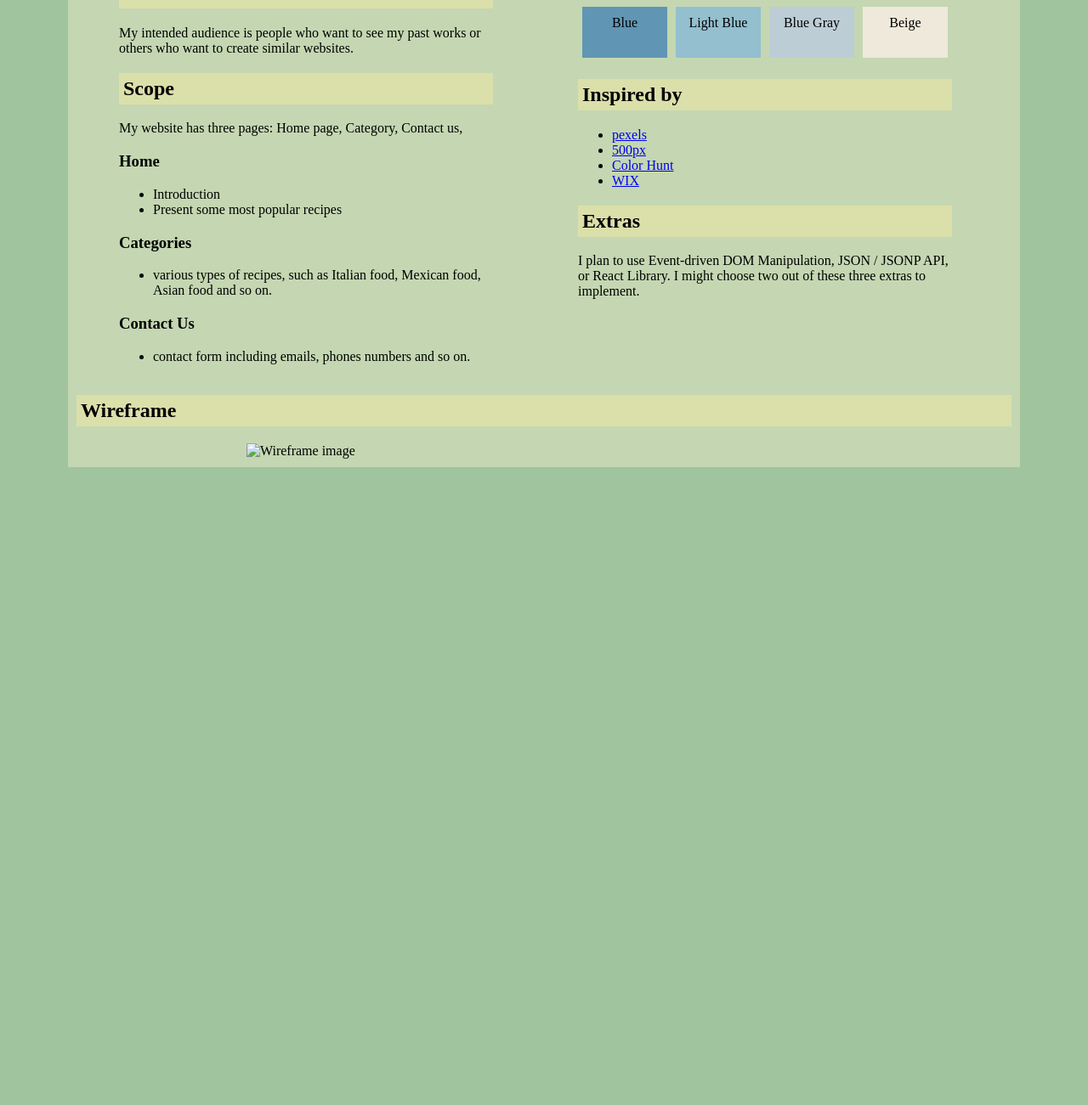
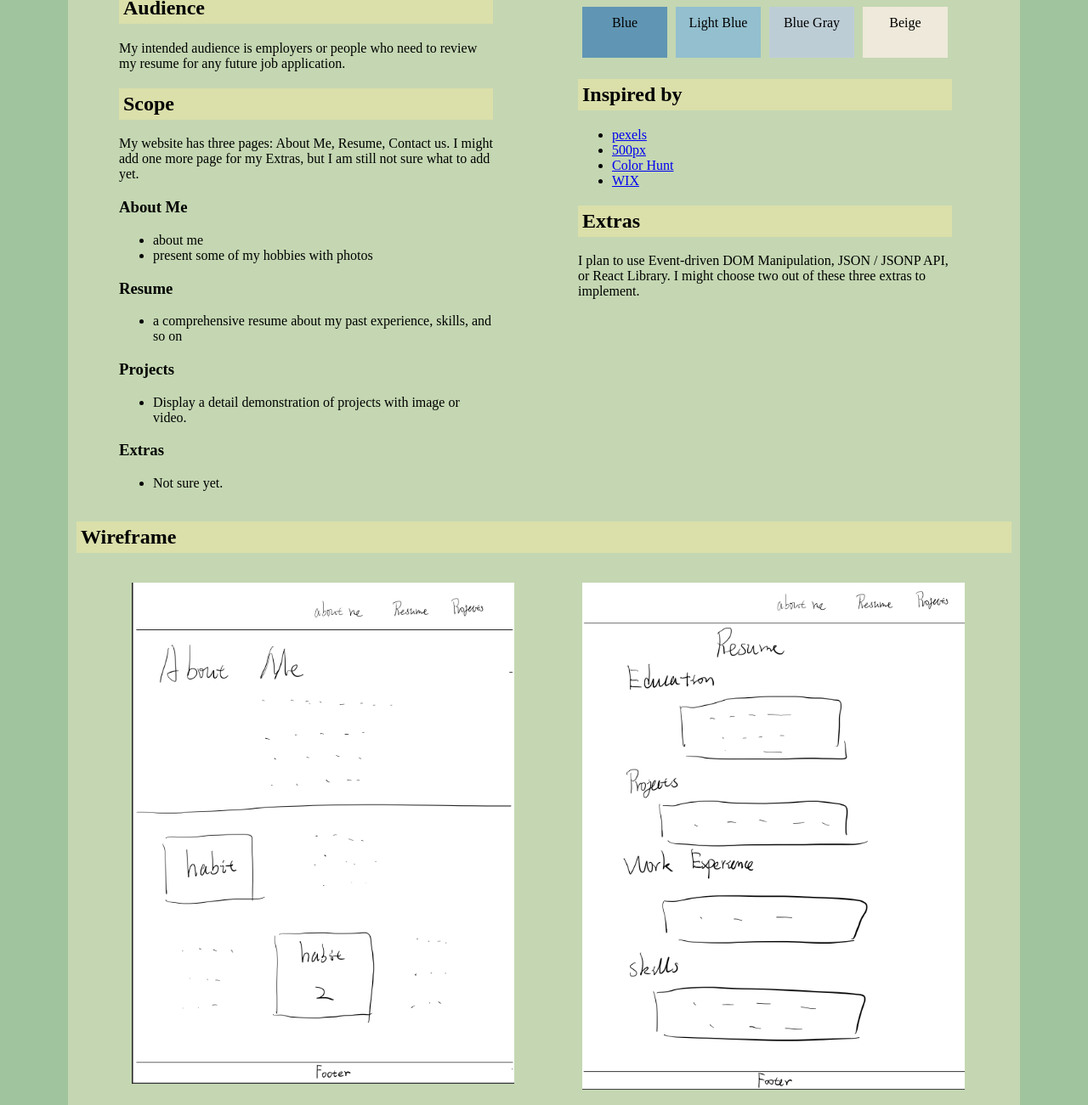
Before and after one commit to uscwebdev/itp301-submissions-Twyla123, a plain HTML site: page assignment_08/ITP301_final_project_propsal.html in a window 1280 px wide. Shown: the part 178-1479 px from the top of the page at 85% size. Before the commit the page ends 800 px from the top, so only its background shows below. Drawn offline with Linux system fonts and the light colour scheme.

Commit message:
upload assignment8

```diff
--- a/assignment_08/ITP301_final_project_propsal.html
+++ b/assignment_08/ITP301_final_project_propsal.html
@@ -70,6 +70,18 @@
 		margin: 0px 200px;
 	}
 
+	.wireframe img{
+		width: 450px;
+		height: auto;
+		padding: 15px;
+		float: left;
+		margin: 0px 0px 10px 50px;
+
+
+	}
+
+
+
 
 	</style>
 </head>
@@ -82,31 +94,36 @@
 
 	<div class="column">
 		<h2>Topic</h2>
-		<p> My website topic is my photography portfolio, because I like taking photos, and want to create a collection of photos taken by me. </p>
+		<p> For this final project, I plan to create my personal resume/CV, because I want my resume to look more creative and different. And this project allows me apply what I learned from the class to my life. </p>
 
 		<h2>Audience</h2>
-		<p> My intended audience is people who want to see my past works or others who want to create similar websites. </p>
+		<p> My intended audience is employers or people who need to review my resume for any future job application. </p>
 
 
 		<h2>Scope</h2>
-		<p>My website has three pages: Home page, Category, Contact us, </p>
+		<p>My website has three pages: About Me, Resume, Contact us. I might add one more page for my Extras, but I am still not sure what to add yet. </p>
 
 
-		<h3>Home</h3>
+		<h3>About Me</h3>
 		<ul>
-		<li>Introduction</li>
-		<li>Present some most popular recipes</li>
+		<li>about me</li>
+		<li>present some of my hobbies with photos</li>
 		</ul>
 
-		<h3>Categories</h3>
+		<h3>Resume</h3>
 		<ul>
-		<li>various types of recipes, such as Italian food, Mexican food, Asian food and so on.</li>
+		<li>a comprehensive resume about my past experience, skills, and so on</li>
 		</ul>
 
 
-		<h3>Contact Us</h3>
+		<h3>Projects</h3>
 		<ul>
-		<li>contact form including emails, phones numbers and so on.</li>
+		<li>Display a detail demonstration of projects with image or video.</li>
+		</ul>
+
+		<h3>Extras</h3>
+		<ul>
+		<li>Not sure yet.</li>
 		</ul>
 
 	</div>
@@ -116,7 +133,7 @@
 	<div class="column">
 
 		<h2>Design & Style</h2>
-		<p>I hope that my website looks neat, clean, and refreshing, and I plan use colors like blue or beige.  </p>
+		<p>I hope that my website looks neat, clean, and professional, and I plan use colors like blue or beige.  </p>
 
 
 		<p>Color Palette</p>
@@ -137,7 +154,7 @@
 			<li><a href="https://www.pexels.com/">pexels</a></li>
 			<li><a href="https://500px.com/">500px</a></li>
 			<li><a href="https://colorhunt.co/palette/6096b493bfcfbdcdd6eee9da">Color Hunt</a></li>
-			<li><a href="https://www.wix.com/website/templates/html/portfolio-cv/portfolios">WIX</a></li>
+			<li><a href="https://www.wix.com/website/templates/html/portfolio-cv/resumes-cvs/2">WIX</a></li>
 		</ul>
 
 		<h2>Extras</h2>
@@ -150,7 +167,12 @@
 
 
 		<h2>Wireframe</h2>
-		<img src="img.png" alt="Wireframe image">
+		<div class="wireframe">
+			<img src="img1.png" alt="Wireframe image">
+			<img src="img2.png" alt="Wireframe image">
+			<img src="img3.png" alt="Wireframe image">
+			<div class="clearfloat"></div>
+		</div>
 
 
 
```
Also changed, not shown: assignment_08/img1.png (added), assignment_08/img2.png (added), assignment_08/img3.png (added).
